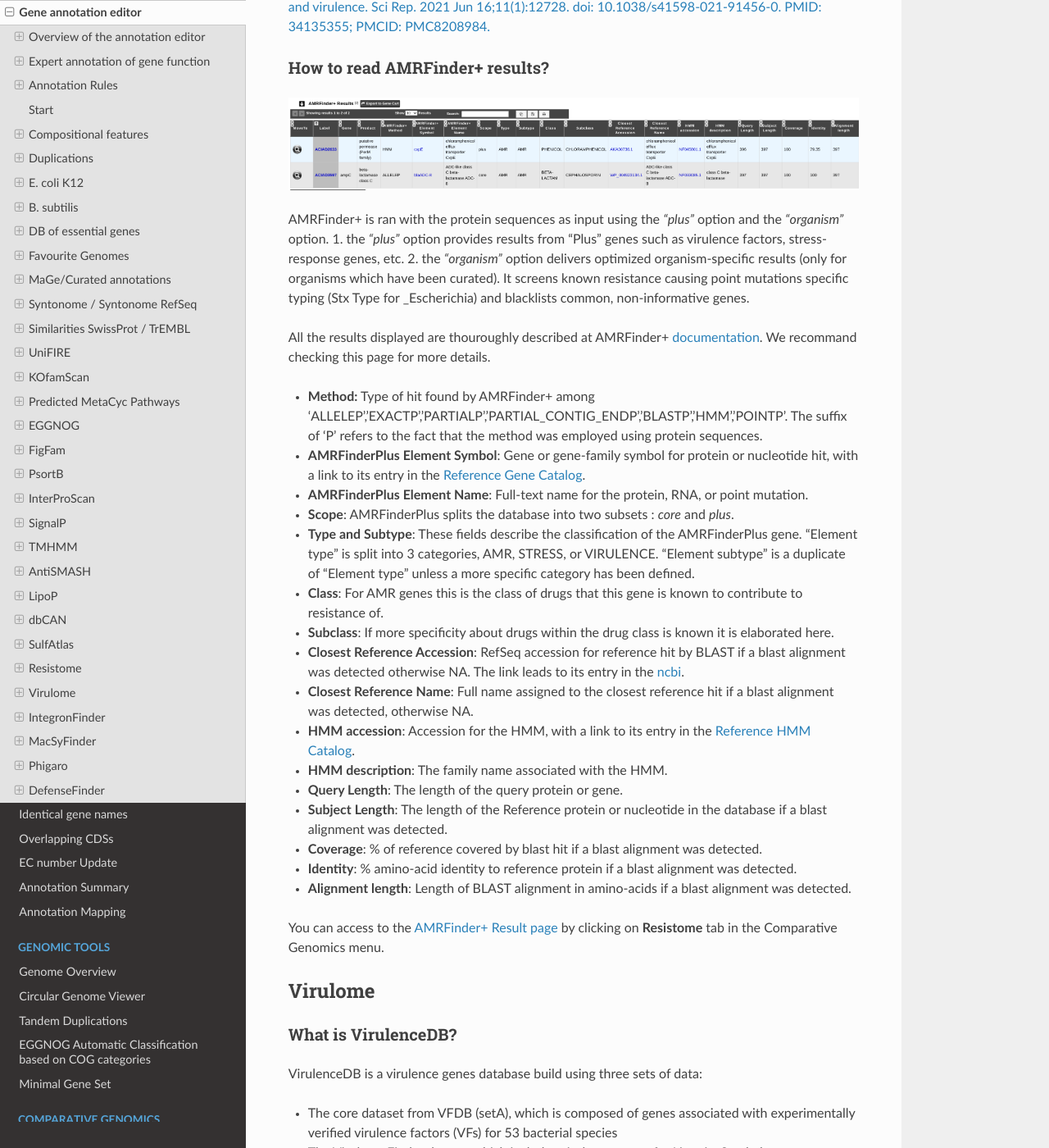
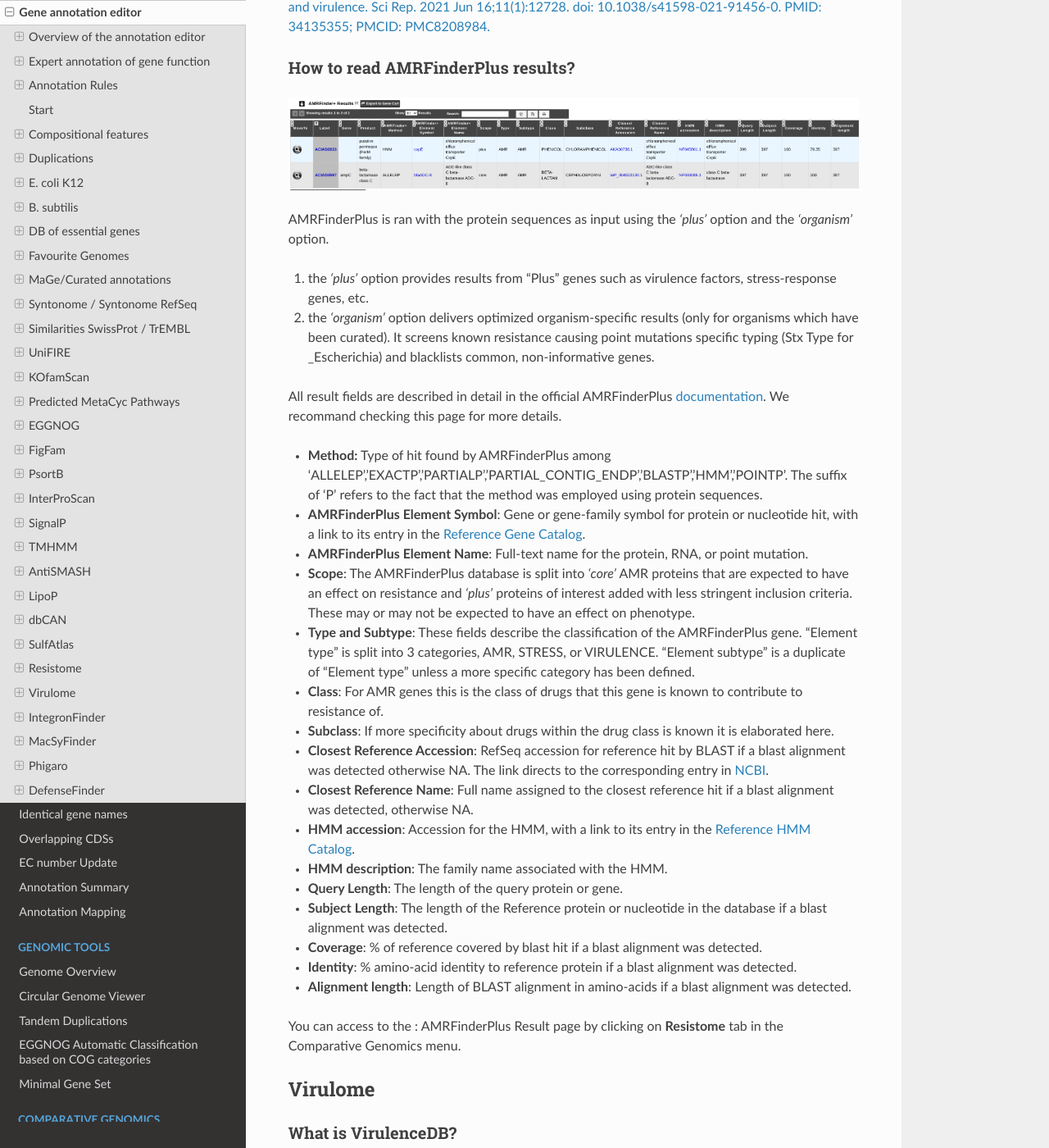
Before and after one commit to labgem/microscope-user-doc, a Sphinx documentation site: the page built from docs/content/mage/info.rst, in a window 1280 px wide and 1400 px high, scrolled down 39046 px. Shown: the whole window at 82% size. Built offline with Sphinx 7.4.7 and the Read the Docs theme 3.1.0, drawn with Linux system fonts in a browser that asks for light colours; formulas are drawn with MathJax 3; some of the changed text lies outside the part shown.

Commit message:
Update info.rst amrfinder filed
- improved some sentences
- corrected numbered list format

```diff
--- a/docs/content/mage/info.rst
+++ b/docs/content/mage/info.rst
@@ -1299,7 +1299,7 @@
 Resistome
 =========
 
-What is AMRFinder+?
+What is AMRFinderPlus?
 --------------------
 
 The `AMRFinderPlus <https://github.com/ncbi/amr>`_ software and the accompanying database are designed to find acquired antimicrobial resistance genes and point mutations in protein sequences.
@@ -1312,25 +1312,26 @@
 
 `Feldgarden M, Brover V, Gonzalez-Escalona N, Frye JG, Haendiges J, Haft DH, Hoffmann M, Pettengill JB, Prasad AB, Tillman GE, Tyson GH, Klimke W. AMRFinderPlus and the Reference Gene Catalog facilitate examination of the genomic links among antimicrobial resistance, stress response, and virulence. Sci Rep. 2021 Jun 16;11(1):12728. doi: 10.1038/s41598-021-91456-0. PMID: 34135355; PMCID: PMC8208984. <https://pmc.ncbi.nlm.nih.gov/articles/PMC8208984/>`_
 
-How to read AMRFinder+ results?
+How to read AMRFinderPlus results?
 --------------------------------
 
 .. image:: img/amrfinder.png
 
-AMRFinder+ is ran with the protein sequences as input using the *"plus"* option and the *"organism"* option.
-1. the *"plus"* option provides results from "Plus" genes such as virulence factors, stress-response genes, etc.
-2. the *"organism"* option delivers optimized organism-specific results (only for organisms which have been curated). It screens known resistance causing point mutations specific typing (Stx Type for _Escherichia) and blacklists common, non-informative genes.
-
-All the results displayed are thouroughly described at AMRFinder+ `documentation <https://github.com/ncbi/amr/wiki/Running-AMRFinderPlus#output-format>`_. We recommand checking this page for more details.
-
-* **Method:** Type of hit found by AMRFinder+ among 'ALLELEP','EXACTP','PARTIALP','PARTIAL_CONTIG_ENDP','BLASTP','HMM','POINTP'. The suffix of 'P' refers to the fact that the method was employed using protein sequences.
+AMRFinderPlus is ran with the protein sequences as input using the *'plus'* option and the *'organism'* option.
+
+1. the *'plus'* option provides results from "Plus" genes such as virulence factors, stress-response genes, etc.
+2. the *'organism'* option delivers optimized organism-specific results (only for organisms which have been curated). It screens known resistance causing point mutations specific typing (Stx Type for _Escherichia) and blacklists common, non-informative genes.
+
+All result fields are described in detail in the official AMRFinderPlus `documentation <https://github.com/ncbi/amr/wiki/Running-AMRFinderPlus#output-format>`_. We recommand checking this page for more details.
+
+* **Method:** Type of hit found by AMRFinderPlus among 'ALLELEP','EXACTP','PARTIALP','PARTIAL_CONTIG_ENDP','BLASTP','HMM','POINTP'. The suffix of 'P' refers to the fact that the method was employed using protein sequences.
 * **AMRFinderPlus Element Symbol**: Gene or gene-family symbol for protein or nucleotide hit, with a link to its entry in the `Reference Gene Catalog <https://www.ncbi.nlm.nih.gov/pathogens/refgene/>`_.
 * **AMRFinderPlus Element Name**:  Full-text name for the protein, RNA, or point mutation.
-* **Scope**: AMRFinderPlus splits the database into two subsets : *core* and *plus*.
+* **Scope**:  The AMRFinderPlus database is split into *'core'* AMR proteins that are expected to have an effect on resistance and *'plus'* proteins of interest added with less stringent inclusion criteria. These may or may not be expected to have an effect on phenotype.
 * **Type and Subtype**: These fields describe the classification of the AMRFinderPlus gene. "Element type" is split into 3 categories, AMR, STRESS, or VIRULENCE. "Element subtype" is a duplicate of "Element type" unless a more specific category has been defined.
 * **Class**:  For AMR genes this is the class of drugs that this gene is known to contribute to resistance of.
 * **Subclass**: If more specificity about drugs within the drug class is known it is elaborated here.
-* **Closest Reference Accession**: RefSeq accession for reference hit by BLAST if a blast alignment was detected otherwise NA. The link leads to its entry in the `ncbi <https://www.ncbi.nlm.nih.gov/protein>`_.
+* **Closest Reference Accession**: RefSeq accession for reference hit by BLAST if a blast alignment was detected otherwise NA. The link directs to the corresponding entry in `NCBI <https://www.ncbi.nlm.nih.gov/protein>`_.
 * **Closest Reference Name**: Full name assigned to the closest reference hit if a blast alignment was detected, otherwise NA.
 * **HMM accession**:  Accession for the HMM, with a link to its entry in the `Reference HMM Catalog <https://www.ncbi.nlm.nih.gov/pathogens/hmm/>`_.
 * **HMM description**: The family name associated with the HMM.
@@ -1340,7 +1341,7 @@
 * **Identity**: % amino-acid identity to reference protein if a blast alignment was detected.
 * **Alignment length**: Length of BLAST alignment in amino-acids if a blast alignment was detected.
 
-You can access to the :ref:`AMRFinder+ Result page <amrfinder>` by clicking on  **Resistome** tab in the Comparative Genomics menu.
+You can access to the : AMRFinderPlus Result page by clicking on  **Resistome** tab in the Comparative Genomics menu.
 
 ========
 Virulome
```
